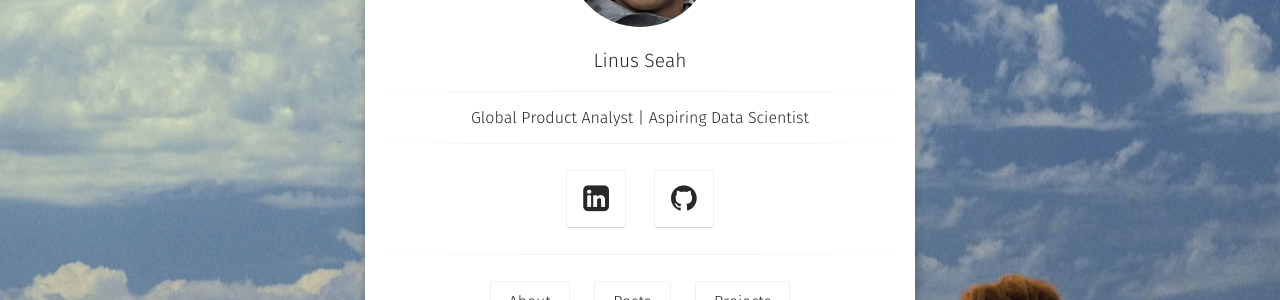
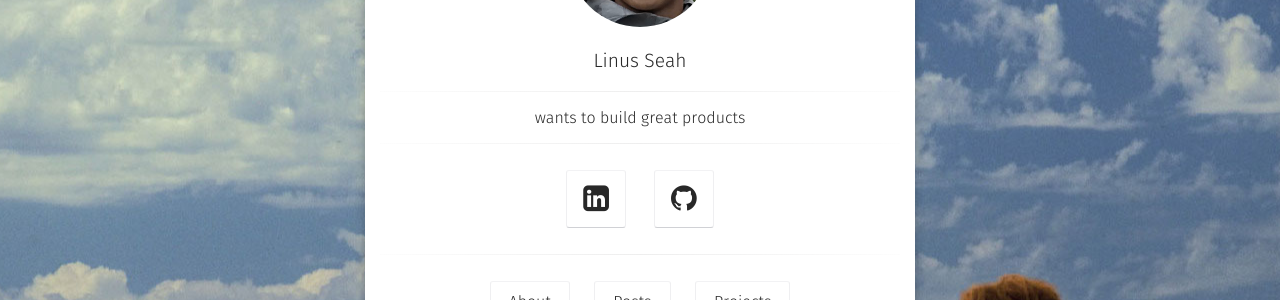
Before and after one commit to linusseah/linusseah.github.io, a Jekyll site: the page built from index.html, in a window 1280 px wide. Shown: the part 349-649 px from the top of the page. Built offline with Jekyll 4.4.1, drawn with Linux system fonts in a browser that asks for light colours; some web fonts are replaced.

Commit message:
Update _config.yml

```diff
--- a/_config.yml
+++ b/_config.yml
@@ -1,7 +1,7 @@
 # Site
 title:              Linus Seah
-bio:                'Global Product Analyst | Aspiring Data Scientist'
-description:        "Because good products are built on truth"
+bio:                'wants to build great products'
+description:        "Because good products are built on objective truth, not opinions"
 reading_time:       true
 words_per_minute:   200
 logo:               'assets/img/headshot.png'
```
